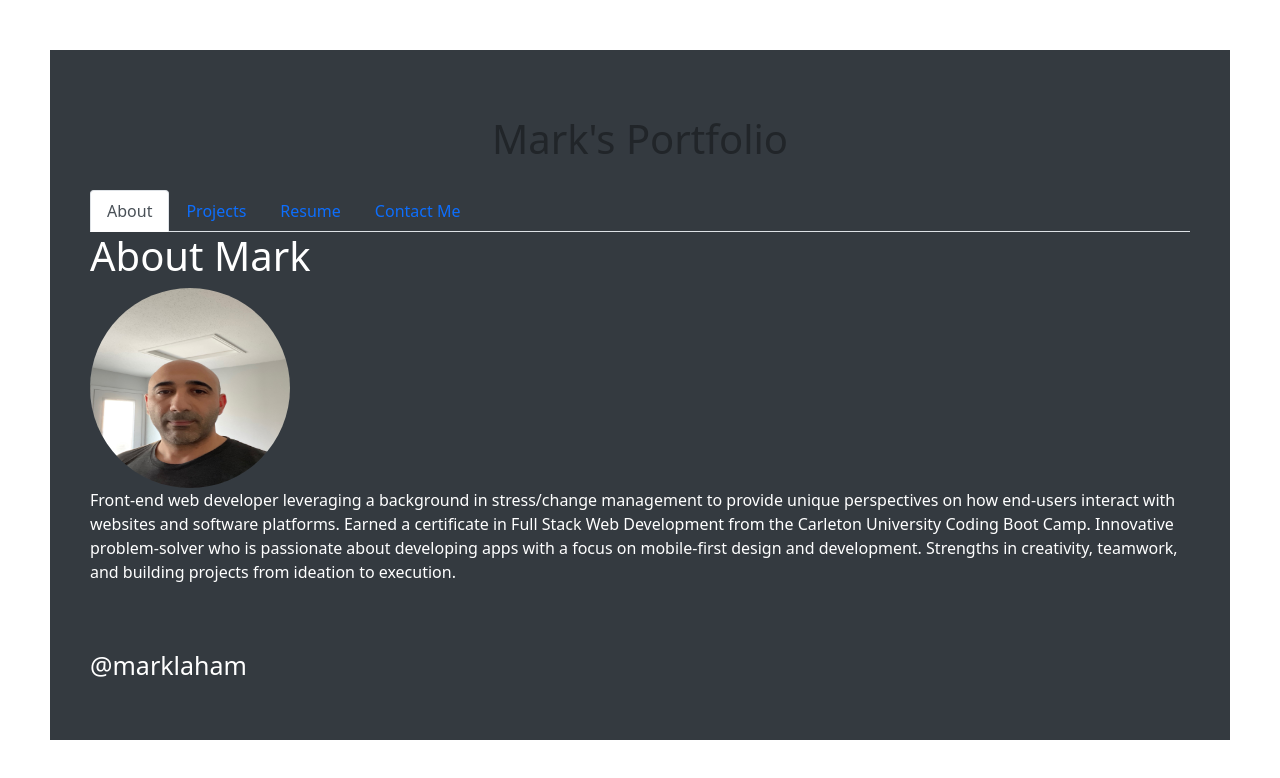
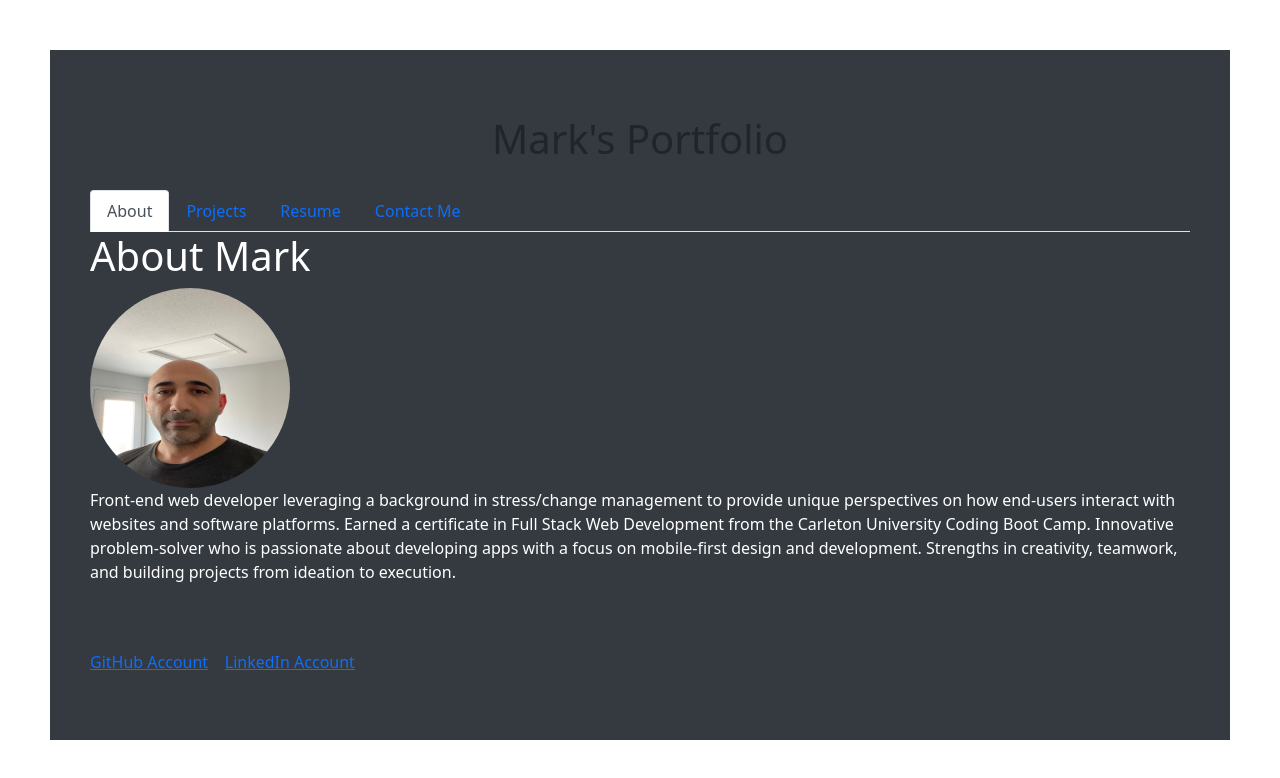
Before and after one commit to marklaham/MarkLPortfolio, a React (Create React App) app: page / in a window 1280 px wide. Shown: the top 778 px of the page. Built offline with nearby package versions, Linux system fonts and the light colour scheme.

Commit message:
fixed footer

```diff
--- a/src/components/Footer.js
+++ b/src/components/Footer.js
@@ -1,11 +1,9 @@
 import React from 'react';
 import './styles/Header.css';
-// By importing the Header.css file, it is added to the DOM whenever this component loads
 
-// We can also style a component inside of its JavaScript file by adding style properties to its rendered elements
-// Unlike regular HTML, a JSX style property must be an object instead of a string
-// On a style object, we camelCase all property names, and put all of the values in quotes
-// Non quoted values default to "pixels", e.g. height, margin, padding
+const gitHubURL = 'https://github.com/marklaham';
+const linkedInURL = 'https://www.linkedin.com/in/marklaham/';
+
 
 const styles = {
   footerStyle: {
@@ -24,7 +22,9 @@ const styles = {
 function Footer() {
   return (
     <footer style={styles.footerStyle} className="footer">
-      <h1 style={styles.h1Style}>@marklaham</h1>
+     <p>
+      <a href={gitHubURL}>GitHub Account</a>&nbsp;&nbsp;&nbsp;&nbsp;<a href={linkedInURL}>LinkedIn Account</a>
+      </p>
     </footer>
   );
 }
--- a/src/components/pages/Projects.js
+++ b/src/components/pages/Projects.js
@@ -35,7 +35,7 @@ const projectArray = [
   },
   {
     "name": "Tech Blog",
-    "description": "minivan",
+    "description": "Wordpress type tech blog that allows you to create an account, posts and comments",
     "deployUrl": "https://blooming-ridge-54365.herokuapp.com/",
   },
 
--- a/src/components/styles/Header.css
+++ b/src/components/styles/Header.css
@@ -5,6 +5,7 @@
 .footer {
   background: #343A40;
   color: white;
+  padding-right: 20px;
   height: 100px;
   padding-top: 50px;
 }
@@ -26,7 +27,7 @@
 .card {
 
   background-color: #212529;
-  color: #343A40;
+  color: White;
 }
 
 .contactFrom {
```
